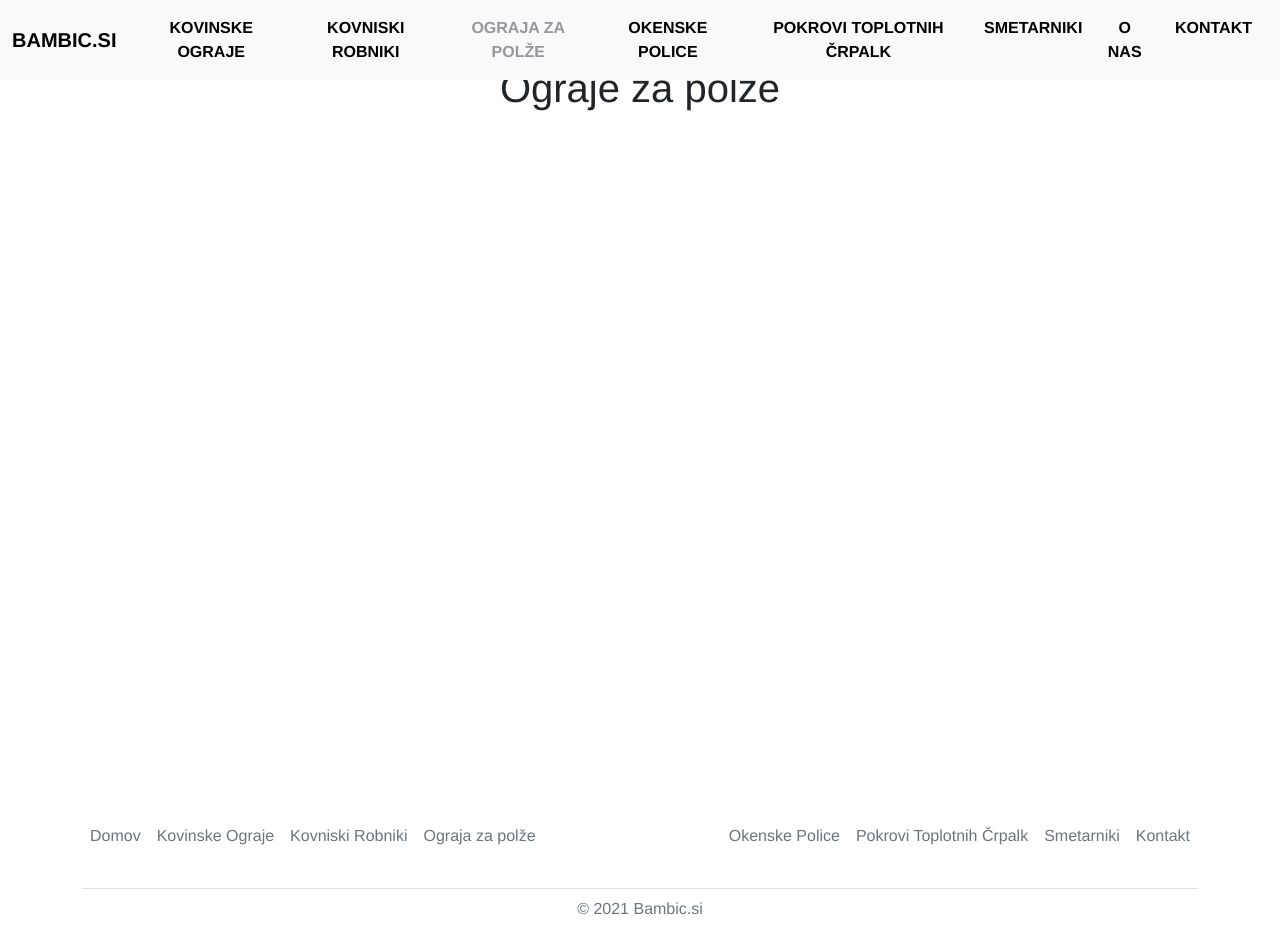
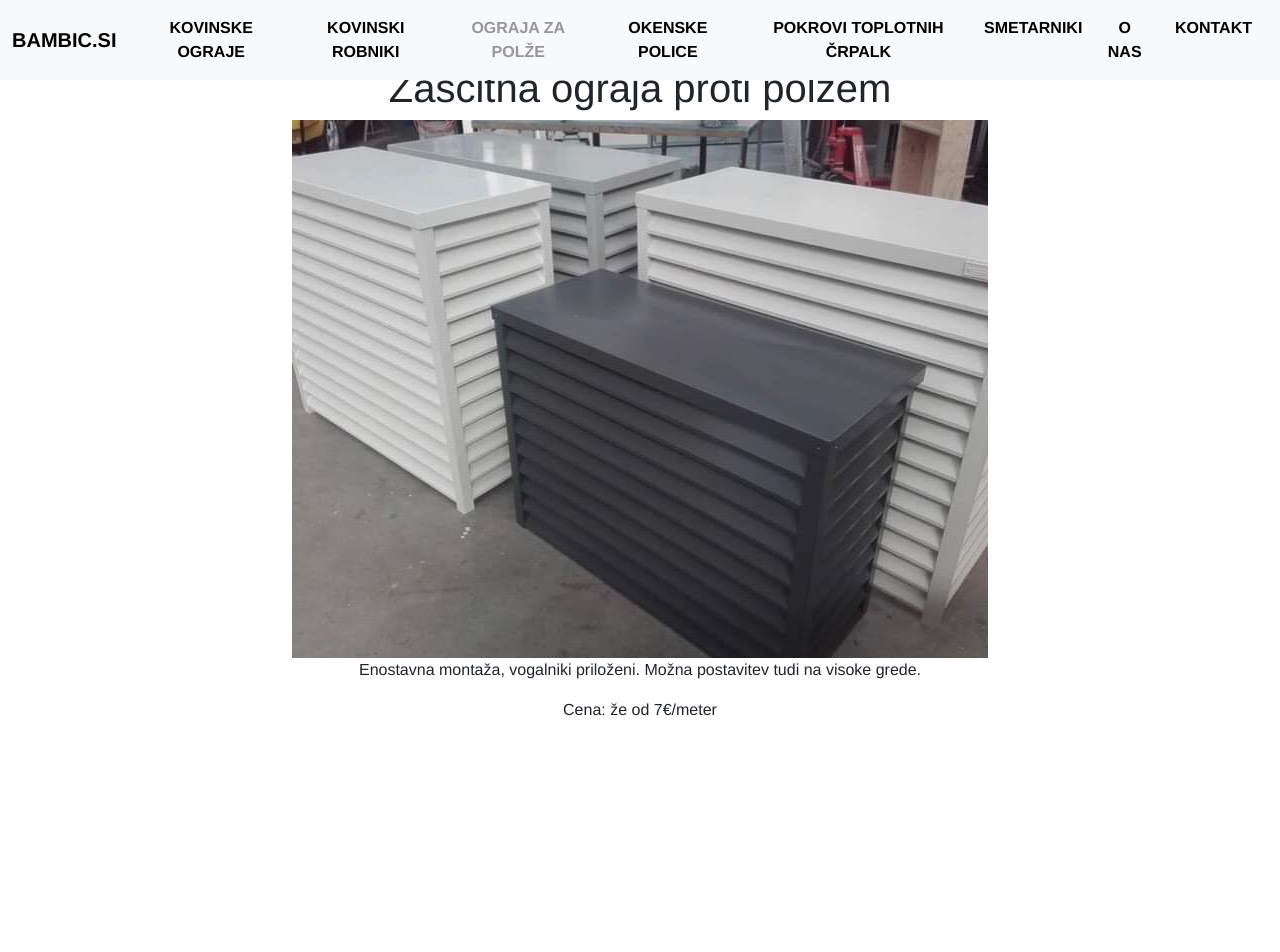
Before and after one commit to blaz-k/bambic, a Vue app: page /ograja-za-polze in a window 1280 px wide. Shown: the top 952 px of the page. Built offline with nearby package versions, Linux system fonts and the light colour scheme; a web font is replaced by a local one.

Commit message:
showing content; minor changes

```diff
--- a/src/App.vue
+++ b/src/App.vue
@@ -32,7 +32,7 @@
               </li>
               <li class="nav-item">
                 <router-link class="nav-link" :to="{ name: 'KovinskiRobniki' }"
-                  >Kovniski Robniki</router-link
+                  >Kovinski Robniki</router-link
                 >
               </li>
               <li class="nav-item">
@@ -79,7 +79,7 @@
     </header>
   </div>
   <router-view />
-  <div class="footer-informations">
+  <div id="footer" class="footer-informations">
     <!-- <footer>
       <p class="float-end"><a href="#">Back to top</a></p>
       <p>
@@ -188,6 +188,15 @@
   text-transform: uppercase;
   /* font-size: 17px; */
 }
+#footer a {
+  font-weight: bold;
+  color: #000000;
+}
+#footer a:hover {
+  background-color: rgb(180, 180, 56);
+  border-radius: 22px 0px 22px 0px;
+  /* color: #cf2187; */
+}
 
 #nav a {
   font-weight: bold;
@@ -204,7 +213,7 @@ a:link {
   transition: all 1.2s ease-out;
 }
 
-a:hover {
+#nav a:hover {
   background-color: rgb(107, 107, 89);
   border-radius: 22px 0px 22px 0px;
   /* color: #cf2187; */
--- a/src/views/KovinskeOgraje.vue
+++ b/src/views/KovinskeOgraje.vue
@@ -1,13 +1,21 @@
 <template>
   <div>
-    <h1>Kovinske Ograje</h1>
+    <h1>{{ products[1].name }}</h1>
+    <img :src="products[1].imgUrl" alt="" />
+    <p class="text">{{ products[1].text }}</p>
+    <p class="cena">Cena: {{ products[1].cena }}</p>
   </div>
 </template>
 
 <script>
+import { mapState } from "vuex";
+
 export default {
   name: "KovinskeOgraje",
+  computed: {
+    ...mapState(["products"]),
+  },
 };
 </script>
 
-<style></style>
+<style scoped></style>
--- a/src/views/OgrajaPolzi.vue
+++ b/src/views/OgrajaPolzi.vue
@@ -1,12 +1,20 @@
 <template>
   <div>
-    <h1>Ograje za polže</h1>
+    <h1>{{ products[4].name }}</h1>
+    <img :src="products[4].imgUrl" alt="" />
+    <p class="text">{{ products[4].text }}</p>
+    <p class="cena">Cena: {{ products[4].cena }}</p>
   </div>
 </template>
 
 <script>
+import { mapState } from "vuex";
+
 export default {
   name: "OgrajaPolzi",
+  computed: {
+    ...mapState(["products"]),
+  },
 };
 </script>
 
```
